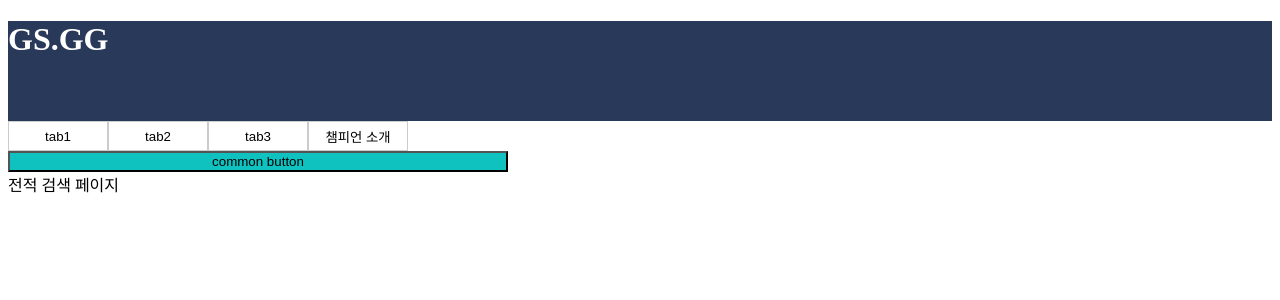
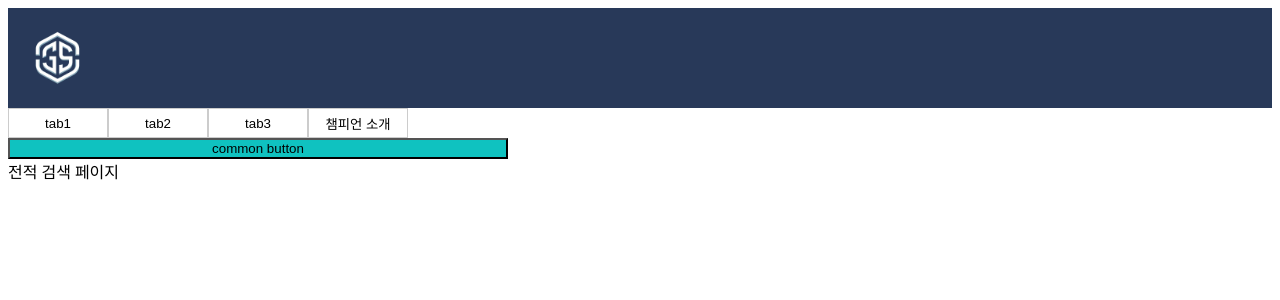
Before and after one commit to HeonHong/gsgg, a Vue app in the folder gs_gg_ui/: page / in a window 1280 px wide. Shown: the top 300 px of the page. Built offline with nearby package versions, Linux system fonts and the light colour scheme.

Commit message:
메인 페이지 로고 적용

```diff
--- a/gs_gg_ui/src/views/HomePage.vue
+++ b/gs_gg_ui/src/views/HomePage.vue
@@ -1,7 +1,10 @@
 <template lang="">
     <!-- header 및 logo -->
     <div class="header">
-        <h1 @click="goToMainPage">GS.GG</h1>
+        <!-- <h1 @click="goToMainPage">GS.GG</h1> -->
+        <div class="logo-img">
+            <img src="@/assets/GS_GG Logo_NoBG.png" @click="goToMainPage"/>
+        </div>
     </div>
 
     <!-- 메인 탭 버튼 -->
@@ -100,6 +103,7 @@ export default {
     --color5:#0FC2C0;
 }
 .header{
+    display: flex;
     height:100px;
     background:var(--color1);
     color:white;
@@ -113,4 +117,7 @@ export default {
     display: flex;
     width: fit-content;
 }
+.logo-img{
+    display: flex;
+}
 </style>
```
Also changed, not shown: gs_gg_ui/src/assets/GS_GG Logo_NoBG.png (added).
